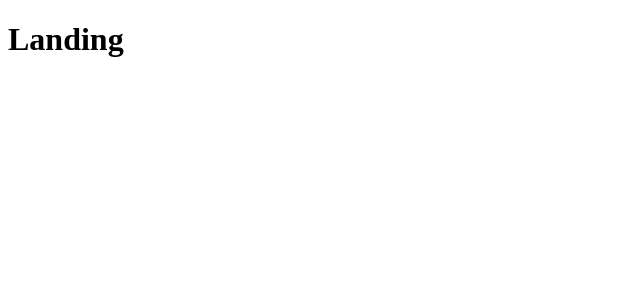
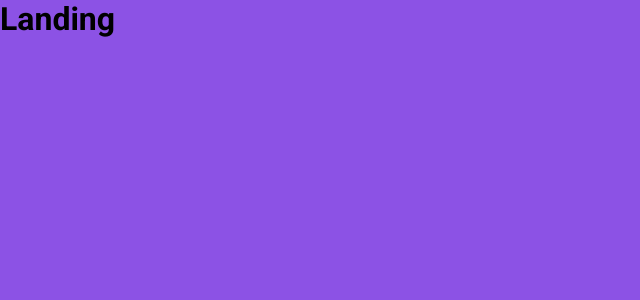
Before and after one commit to CodeCommit-GamaAcademy/React-CodeCommit, a React (Create React App) app: page / in a window 1280 px wide. Shown: the top 300 px of the page, without its empty margins (0-640 px from the left). Built offline with nearby package versions, Linux system fonts and the light colour scheme.

Commit message:
config GlobalStyles

```diff
--- a/src/App.tsx
+++ b/src/App.tsx
@@ -2,9 +2,14 @@ import React from 'react';
 
 import Routes from './routes';
 
+import GlobalStyles from './styles/global';
+
 const App: React.FC = () => {
   return (
-    <Routes />
+    <>
+      <Routes />
+      <GlobalStyles />
+    </>
   );
 }
 
--- /dev/null
+++ b/src/styles/global.ts
@@ -0,0 +1,24 @@
+import { createGlobalStyle } from 'styled-components';
+
+export default createGlobalStyle`
+    body {
+        background: #8C52E5;
+    }
+
+    * {
+        margin: 0;
+        padding: 0;
+        outline: none;
+        box-sizing: border-box;
+        font-family: 'Roboto', sans-serif;
+    }
+
+    button {
+        cursor: pointer;
+    }
+
+    a {
+        color: #000;
+        text-decoration: none;
+    }
+`
--- /dev/null
+++ b/src/styles/variables/colors.ts
@@ -0,0 +1 @@
+export const blue = '#2980b9';
```
